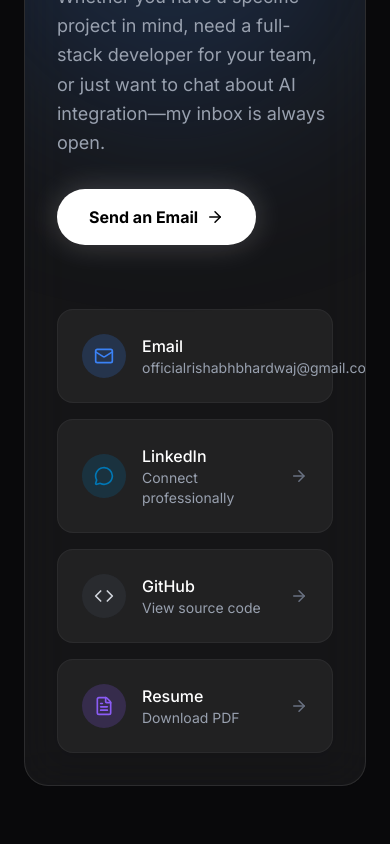
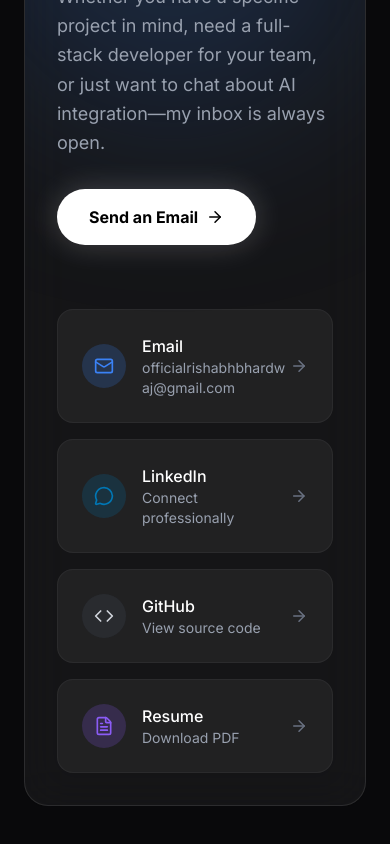
Before and after one commit to rishabhbhardwaj-dev/rishabh-portfolio, a React (Vite) app: page / in a window 390 px wide. Shown: the part 10723-11567 px from the top of the page. Built offline with nearby package versions, Linux system fonts and the light colour scheme.

Commit message:
Fix mobile email overflow

```diff
--- a/src/sections/Contact.jsx
+++ b/src/sections/Contact.jsx
@@ -40,14 +40,14 @@
             className="w-full lg:w-1/2 flex flex-col gap-4 relative z-10"
           >
             <a href={`mailto:${siteConfig.email}`} className="group flex items-center justify-between p-6 rounded-2xl bg-white/5 border border-white/5 hover:bg-white/10 hover:border-white/20 transition-all duration-300">
-              <div className="flex items-center gap-4">
-                <div className="p-3 rounded-full bg-primary/20 text-primary group-hover:scale-110 transition-transform"><Mail size={20} /></div>
-                <div>
+              <div className="flex items-center gap-4 min-w-0">
+                <div className="p-3 rounded-full bg-primary/20 text-primary group-hover:scale-110 transition-transform shrink-0"><Mail size={20} /></div>
+                <div className="min-w-0">
                   <h4 className="text-white font-medium">Email</h4>
-                  <p className="text-sm text-gray-400">{siteConfig.email}</p>
+                  <p className="text-sm text-gray-400 break-all">{siteConfig.email}</p>
                 </div>
               </div>
-              <ArrowRight size={18} className="text-gray-500 group-hover:text-white group-hover:translate-x-1 transition-all" />
+              <ArrowRight size={18} className="text-gray-500 group-hover:text-white group-hover:translate-x-1 transition-all shrink-0" />
             </a>
 
             <a href={siteConfig.social.linkedin} target="_blank" rel="noopener noreferrer" className="group flex items-center justify-between p-6 rounded-2xl bg-white/5 border border-white/5 hover:bg-white/10 hover:border-white/20 transition-all duration-300">
```
